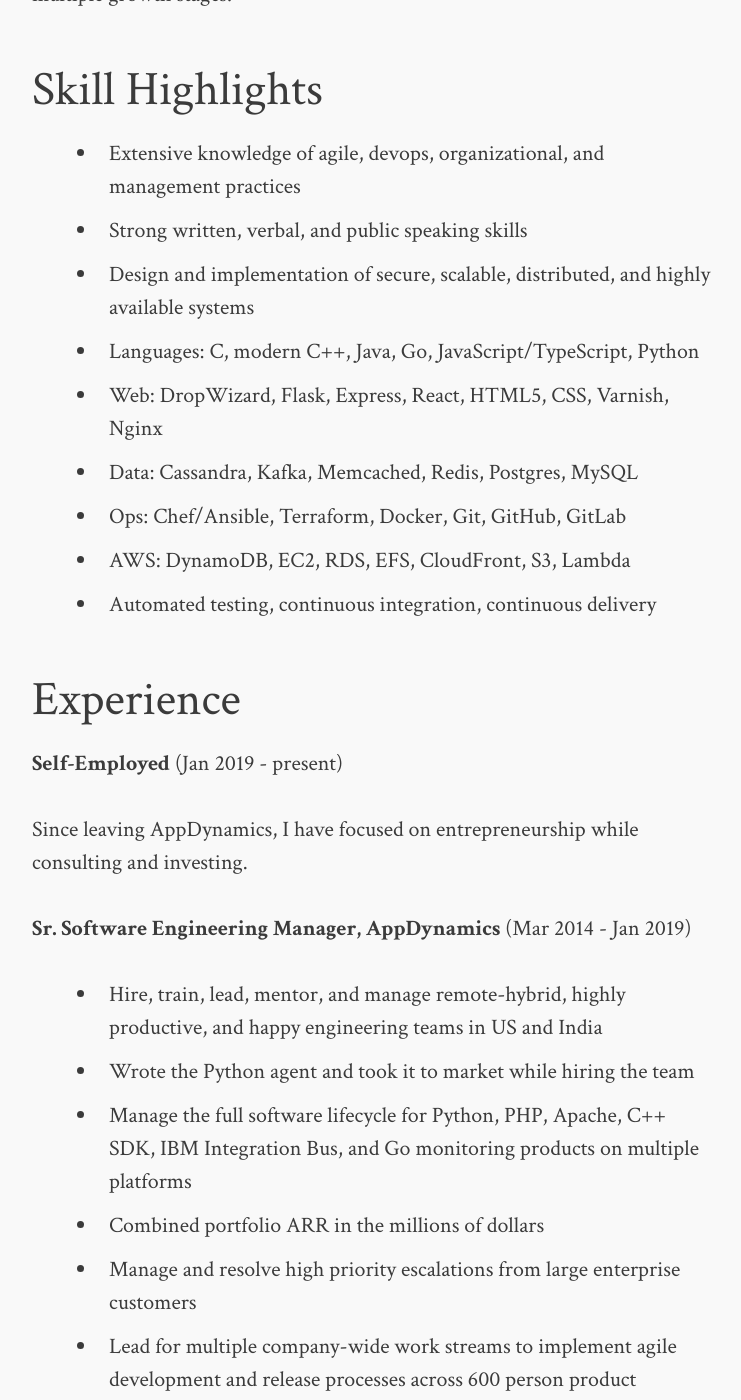
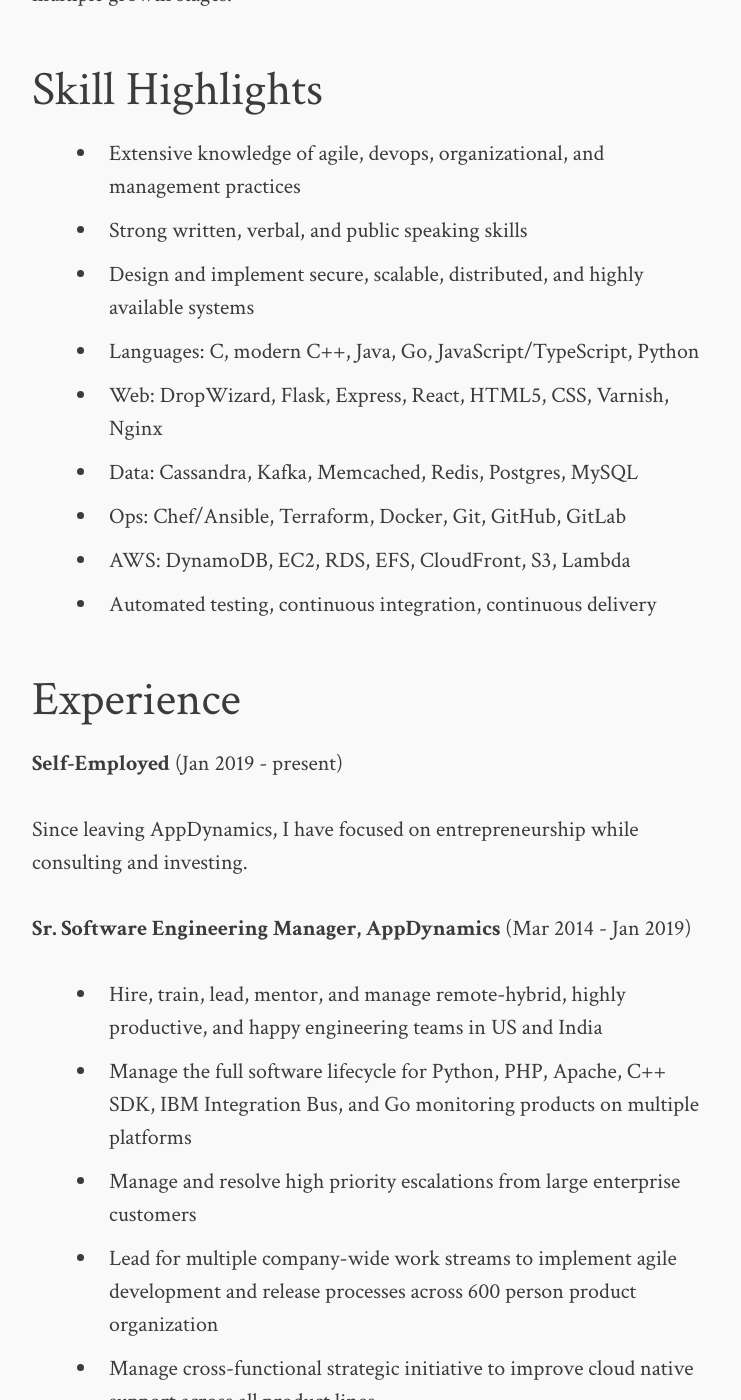
Before and after one commit to dkoepke/dkoepke.github.io, a Jekyll site: the page built from Resume.md, in a window 1280 px wide and 1400 px high, scrolled down 330 px. Shown: the whole window, without its empty margins (268-1009 px from the left). Built offline with Jekyll 4.4.1, drawn with Linux system fonts in a browser that asks for light colours.

Commit message:
Get down to two pages

```diff
--- a/Resume.md
+++ b/Resume.md
@@ -13,7 +13,7 @@ I am a software engineering leader with extensive experience building and growin
 
 * Extensive knowledge of agile, devops, organizational, and management practices
 * Strong written, verbal, and public speaking skills
-* Design and implementation of secure, scalable, distributed, and highly available systems
+* Design and implement secure, scalable, distributed, and highly available systems
 * Languages: C, modern C++, Java, Go, JavaScript/TypeScript, Python
 * Web: DropWizard, Flask, Express, React, HTML5, CSS, Varnish, Nginx
 * Data: Cassandra, Kafka, Memcached, Redis, Postgres, MySQL
@@ -30,9 +30,7 @@ Since leaving AppDynamics, I have focused on entrepreneurship while consulting a
 **Sr. Software Engineering Manager, AppDynamics** (Mar 2014 - Jan 2019)
 
 * Hire, train, lead, mentor, and manage remote-hybrid, highly productive, and happy engineering teams in US and India
-* Wrote the Python agent and took it to market while hiring the team
 * Manage the full software lifecycle for Python, PHP, Apache, C++ SDK, IBM Integration Bus, and Go monitoring products on multiple platforms
-* Combined portfolio ARR in the millions of dollars
 * Manage and resolve high priority escalations from large enterprise customers
 * Lead for multiple company-wide work streams to implement agile development and release processes across 600 person product organization
 * Manage cross-functional strategic initiative to improve cloud native support across all product lines
```
